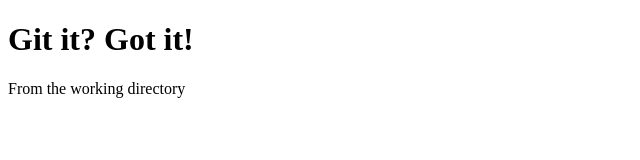
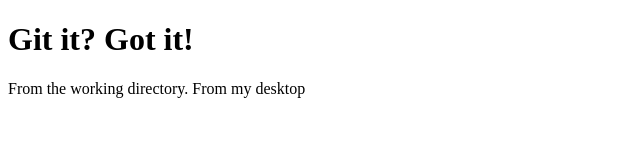
Before and after one commit to emuel/demo, a plain HTML site: page index.html in a window 1280 px wide. Shown: the whole page, without its empty margins (0-640 px from the left). Drawn offline with Linux system fonts and the light colour scheme.

Commit message:
from the desktop

```diff
--- a/index.html
+++ b/index.html
@@ -8,7 +8,8 @@
 
 <body>
     <h1>Git it? Got it!</h1>
-    From the working directory
+    From the working directory.
+    From my desktop
 
 </body>
 </html>
```
